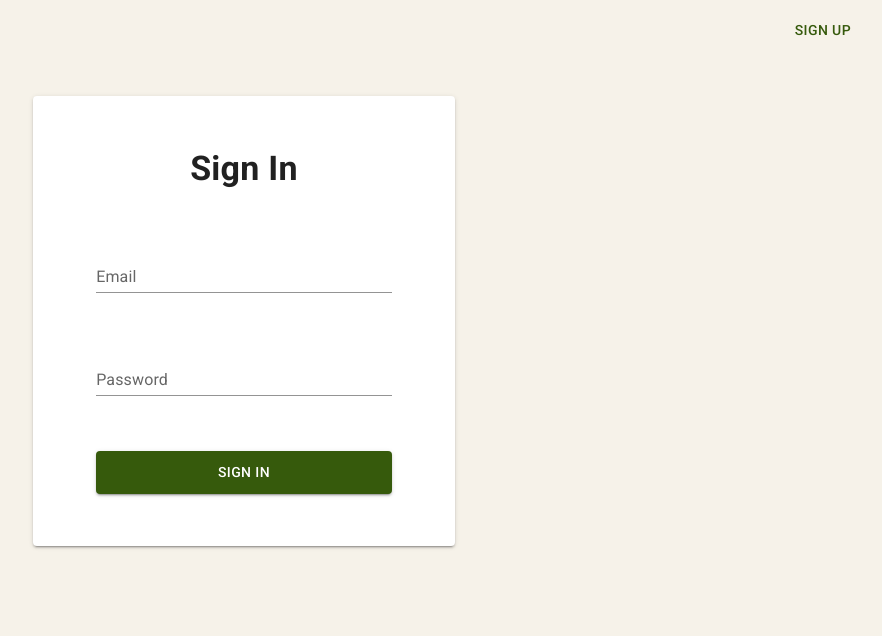
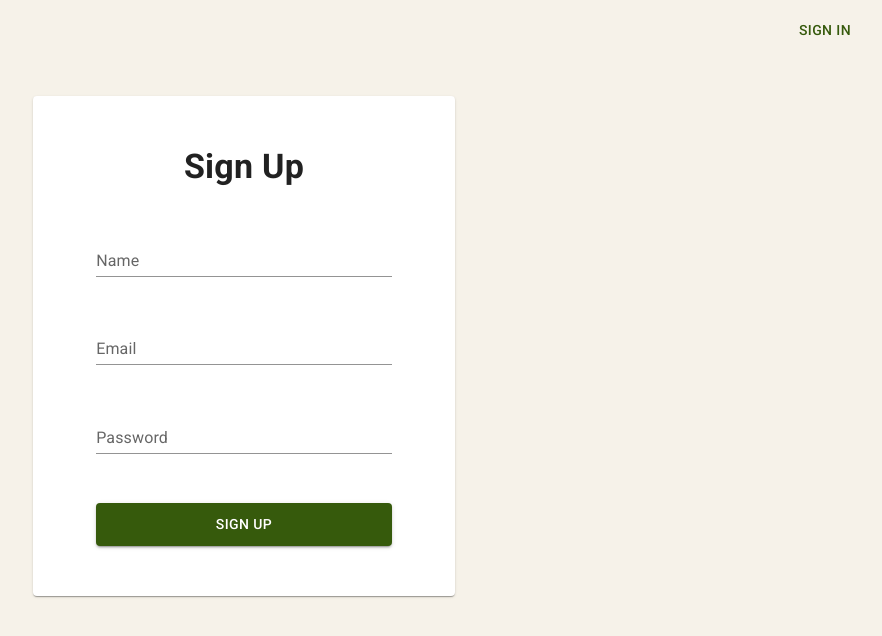
Before and after one commit to Youssef-O/user-authentification-reactjs, a React (Create React App) app: page / in a window 1280 px wide. Shown: the top 636 px of the page, without its empty margins (396-1278 px from the left). Built offline with nearby package versions, Linux system fonts and the light colour scheme.

Commit message:
Sign-up Page UI implemented

```diff
--- a/src/App.js
+++ b/src/App.js
@@ -1,10 +1,6 @@
-import './App.css';
-import Box from '@mui/material/Box';
-import Paper from '@mui/material/Paper';
-import Typography from '@mui/material/Typography';
-import TextField from '@mui/material/TextField';
-import Button from '@mui/material/Button';
 import { createTheme, ThemeProvider } from '@mui/material/styles';
+import SignIn from './components/SignIn.js'
+import SignUp from './components/SignUp.js'
 
 function App() {
   var theme = createTheme({
@@ -15,57 +11,10 @@ function App() {
     },
   })
 
-  var styles = {
-    signUpButton: {
-      position: 'absolute',
-      top: 0,
-      right: 0,
-      margin: '12px 25px 0 0',
-      color: '#365A0C'
-    },
-
-    container: {
-      backgroundColor: '#FFFFFF',
-      height: '50vh',
-      width: '33vw',
-      minWidth: '350px',
-      margin: '12vh auto 0',
-      display: 'flex',
-      flexDirection: 'column',
-      alignItems: 'center',
-      justifyContent: 'space-around',
-      padding: '25px 0'
-    },
-
-    signInLabel: {
-      fontWeight: '600'
-    },
-
-    textField: {
-      width: '70%',
-    },
-
-    signInButton: {
-      width: '70%',
-      padding: '9px 0',
-      backgroundColor: '#365A0C',
-      '&:hover': {
-        backgroundColor: '#538C12'
-      }
-    }
-  }
-
   return (
     <ThemeProvider theme={theme}>
-      <Box>
-        <Button variant="text" sx={styles.signUpButton}>Sign up</Button>
-        <Paper elevation={2} sx={styles.container}>
-          <Typography variant='h4' sx={styles.signInLabel}>Sign In</Typography>
-          <TextField label="Email" variant="standard" color="primary" sx={styles.textField} />
-          <TextField label="Password" variant="standard" color="primary" sx={styles.textField} />
-          <Button variant="contained" sx={styles.signInButton}>Sign in</Button>
-        </Paper>
-      </Box>
+      {/* <SignIn />  */}
+      <SignUp />
     </ThemeProvider>
   );
 }
--- /dev/null
+++ b/src/components/SignIn.js
@@ -0,0 +1,62 @@
+import Box from '@mui/material/Box';
+import Paper from '@mui/material/Paper';
+import Typography from '@mui/material/Typography';
+import TextField from '@mui/material/TextField';
+import Button from '@mui/material/Button';
+
+
+function SignIn() {
+    var styles = {
+        signUpButton: {
+            position: 'absolute',
+            top: 0,
+            right: 0,
+            margin: '12px 25px 0 0',
+            color: '#365A0C'
+        },
+
+        container: {
+            backgroundColor: '#FFFFFF',
+            height: '50vh',
+            width: '33vw',
+            minWidth: '350px',
+            margin: '12vh auto 0',
+            display: 'flex',
+            flexDirection: 'column',
+            alignItems: 'center',
+            justifyContent: 'space-around',
+            padding: '25px 0'
+        },
+
+        signInLabel: {
+            fontWeight: '600'
+        },
+
+        textField: {
+            width: '70%',
+        },
+
+        signInButton: {
+            width: '70%',
+            padding: '9px 0',
+            backgroundColor: '#365A0C',
+            '&:hover': {
+                backgroundColor: '#538C12'
+            }
+        }
+    }
+
+    return (
+        <Box>
+            <Button variant="text" sx={styles.signUpButton}>Sign up</Button>
+            <Paper elevation={2} sx={styles.container}>
+                <Typography variant='h4' sx={styles.signInLabel}>Sign In</Typography>
+                <TextField label="Email" variant="standard" color="primary" sx={styles.textField} />
+                <TextField label="Password" variant="standard" color="primary" sx={styles.textField} />
+                <Button variant="contained" sx={styles.signInButton}>Sign in</Button>
+            </Paper>
+        </Box>
+    );
+}
+
+export default SignIn;
--- /dev/null
+++ b/src/components/SignUp.js
@@ -0,0 +1,63 @@
+import Box from '@mui/material/Box';
+import Paper from '@mui/material/Paper';
+import Typography from '@mui/material/Typography';
+import TextField from '@mui/material/TextField';
+import Button from '@mui/material/Button';
+
+function SignUp() {
+
+    var styles = {
+        SignInButton: {
+            color: '#365A0C',
+            position: 'absolute',
+            right: 0,
+            top: 0,
+            margin: '12px 25px 0 0',
+        },
+
+        container: {
+            width: '33vw',
+            height: '50vh',
+            backgroundColor: '#FFFFFF',
+            margin: '12vh auto 0',
+            display: 'flex',
+            flexDirection: 'column',
+            alignItems: 'center',
+            justifyContent: 'space-between',
+            padding: '50px 0',
+        },
+
+        signInLabel: {
+            fontWeight: '600'
+        },
+
+        textField: {
+            width: '70%'
+        },
+
+        signInButton: {
+            width: '70%',
+            padding: '9px 0',
+            backgroundColor: '#365A0C',
+            '&:hover': {
+                backgroundColor: '#538C12'
+            },
+            margin: '9px 0 0'
+        }
+    }
+
+    return (
+        <Box>
+            <Button variant="text" sx={styles.SignInButton}>Sign In</Button>
+            <Paper sx={styles.container}>
+                <Typography variant="h4" sx={styles.signInLabel}>Sign Up</Typography>
+                <TextField label="Name" variant="standard" color="primary" sx={styles.textField} />
+                <TextField label="Email" variant="standard" color="primary" sx={styles.textField} />
+                <TextField label="Password" variant="standard" color="primary" sx={styles.textField} />
+                <Button variant="contained" sx={styles.signInButton}>Sign Up</Button>
+            </Paper>
+        </Box>
+    );
+}
+
+export default SignUp;
```
